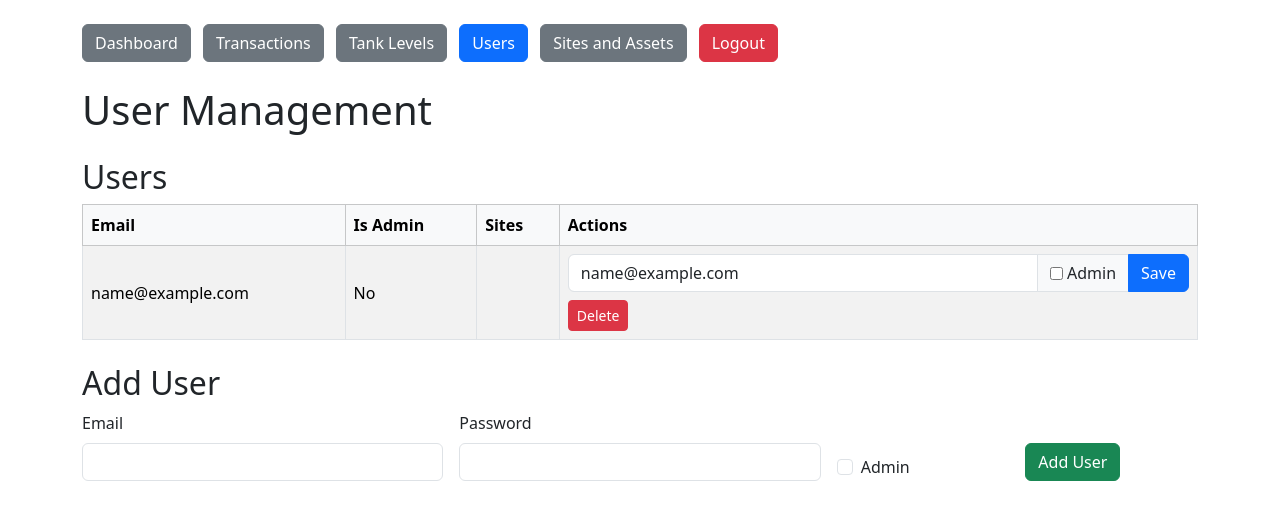
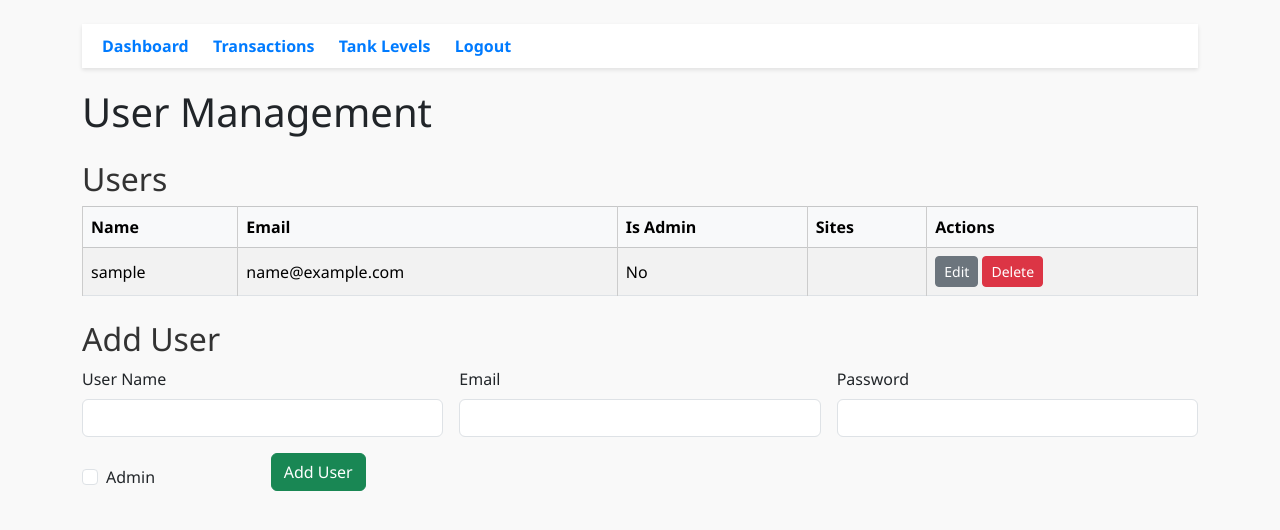
Before and after one commit to Quietsphere/flask-sql-viewer, a Flask app: template templates/admin_users.html in a window 1280 px wide. Shown: the top 530 px of the page. Run offline with Flask 3, Linux system fonts and the light colour scheme; the template is opened without the code that fills it: most values are stand-ins (such as "Sample title", 1, 10 or a date in 2020).

Commit message:
Added user updates and names

```diff
--- a/app.py
+++ b/app.py
@@ -21,6 +21,16 @@ driver = 'ODBC Driver 17 for SQL Server'
 
 connection_string = f"mssql+pyodbc://{username}:{password}@{server}/{database}?driver={driver.replace(' ', '+')}"
 engine = create_engine(connection_string)
+
+def get_user_site_access(user_id):
+    with engine.connect() as conn:
+        rows = conn.execute(text("""
+            SELECT usa.SiteID, s.SiteName, usa.HasFullAccess
+            FROM UserSiteAccess usa
+            JOIN Sites s ON usa.SiteID = s.SiteID
+            WHERE usa.UserID = :user_id
+        """), {"user_id": user_id}).fetchall()
+    return rows
 
 def get_date_range(request_args):
     today = date.today()
@@ -323,12 +333,16 @@ def admin_users():
         form_type = request.form.get("form_type")
 
         if form_type == "create_user":
+            user_name = request.form.get("user_name", "").strip()
             email = request.form["email"].strip().lower()
             password = request.form["password"]
             is_admin = bool(request.form.get("is_admin"))
 
             with engine.connect() as conn:
-                existing = conn.execute(text("SELECT 1 FROM Users WHERE LOWER(Email) = :email"), {"email": email}).fetchone()
+                existing = conn.execute(
+                    text("SELECT 1 FROM Users WHERE LOWER(Email) = :email"),
+                    {"email": email}
+                ).fetchone()
 
             if existing:
                 flash("A user with that email already exists.", "warning")
@@ -336,20 +350,53 @@ def admin_users():
                 password_hash = generate_password_hash(password)
                 with engine.begin() as conn:
                     conn.execute(text("""
-                        INSERT INTO Users (Email, PasswordHash, IsAdmin)
-                        VALUES (:email, :password_hash, :is_admin)
-                    """), {"email": email, "password_hash": password_hash, "is_admin": int(is_admin)})
+                        INSERT INTO Users (UserName, Email, PasswordHash, IsAdmin)
+                        VALUES (:user_name, :email, :password_hash, :is_admin)
+                    """), {
+                        "user_name": user_name,
+                        "email": email,
+                        "password_hash": password_hash,
+                        "is_admin": int(is_admin)
+                    })
                 flash("User created successfully.", "success")
 
         elif form_type == "edit_user":
             user_id = request.form["user_id"]
             email = request.form["email"].strip().lower()
             is_admin = bool(request.form.get("is_admin"))
+            user_name = request.form.get("user_name", "").strip()
+
+            # Save user info
             with engine.begin() as conn:
                 conn.execute(text("""
-                    UPDATE Users SET Email = :email, IsAdmin = :is_admin WHERE UserID = :user_id
-                """), {"email": email, "is_admin": int(is_admin), "user_id": user_id})
-            flash("User updated.", "info")
+                    UPDATE Users
+                    SET Email = :email, IsAdmin = :is_admin, UserName =:user_name
+                    WHERE UserID = :user_id
+                """), {
+                    "email": email,
+                    "is_admin": int(is_admin),
+                    "user_name": user_name,
+                    "user_id": user_id
+                })
+
+                # Remove old site assignments
+                conn.execute(text("DELETE FROM UserSiteAccess WHERE UserID = :user_id"), {"user_id": user_id})
+
+                # Insert new assignments
+                site_ids = request.form.getlist("site_ids")
+                for site_id in site_ids:
+                    full_access = request.form.get(f"full_access_{site_id}") == "1"
+                    conn.execute(text("""
+                        INSERT INTO UserSiteAccess (UserID, SiteID, HasFullAccess)
+                        VALUES (:user_id, :site_id, :has_full_access)
+                    """), {
+                        "user_id": user_id,
+                        "site_id": site_id,
+                        "has_full_access": int(full_access)
+                    })
+
+            flash("User and site access updated.", "success")
+
 
         elif form_type == "delete_user":
             user_id = request.form["user_id"]
@@ -357,16 +404,46 @@ def admin_users():
                 conn.execute(text("DELETE FROM Users WHERE UserID = :user_id"), {"user_id": user_id})
             flash("User deleted.", "info")
 
+        elif form_type == "assign_site":
+            user_id = request.form["user_id"]
+            site_id = request.form["site_id"]
+            has_full_access = bool(request.form.get("has_full_access"))
+
+            with engine.begin() as conn:
+                existing = conn.execute(text("""
+                    SELECT 1 FROM UserSiteAccess
+                    WHERE UserID = :user_id AND SiteID = :site_id
+                """), {
+                    "user_id": user_id,
+                    "site_id": site_id
+                }).fetchone()
+
+                if existing:
+                    flash("This user already has access to the selected site.", "warning")
+                else:
+                    conn.execute(text("""
+                        INSERT INTO UserSiteAccess (UserID, SiteID, HasFullAccess)
+                        VALUES (:user_id, :site_id, :has_full_access)
+                    """), {
+                        "user_id": user_id,
+                        "site_id": site_id,
+                        "has_full_access": int(has_full_access)
+                    })
+                    flash("Site access assigned successfully.", "success")
+
     with engine.connect() as conn:
-        users = conn.execute(text("SELECT UserID, Email, IsAdmin FROM Users ORDER BY Email")).fetchall()
+        users = conn.execute(text("SELECT UserID, Email, UserName, IsAdmin FROM Users ORDER BY UserName")).fetchall()
         assignments = conn.execute(text("""
-            SELECT u.Email, s.SiteName FROM UserSiteAccess usa
+            SELECT usa.UserID, u.Email, s.SiteName, usa.SiteID, usa.HasFullAccess, u.UserName
+            FROM UserSiteAccess usa
             JOIN Users u ON usa.UserID = u.UserID
             JOIN Sites s ON usa.SiteID = s.SiteID
-            ORDER BY u.Email, s.SiteName
+            ORDER BY u.UserName, s.SiteName
         """)).fetchall()
+        sites = conn.execute(text("SELECT SiteID, SiteName FROM Sites ORDER BY SiteName")).fetchall()
 
-    return render_template("admin_users.html", users=users, assignments=assignments)
+    return render_template("admin_users.html", users=users, assignments=assignments, sites=sites)
+
 
 
 @app.route("/admin/sites", methods=["GET", "POST"])
--- a/templates/admin_users.html
+++ b/templates/admin_users.html
@@ -5,17 +5,20 @@
     <meta charset="UTF-8">
     <title>User Management</title>
     <link href="https://cdn.jsdelivr.net/npm/bootstrap@5.3.3/dist/css/bootstrap.min.css" rel="stylesheet">
+    <link rel="stylesheet" href="{{ url_for('static', filename='style.css') }}">
 </head>
 <body class="container py-4">
 
 <!-- Navigation -->
-<nav class="mb-4">
-    <a href="/" class="btn btn-secondary me-2">Dashboard</a>
-    <a href="/transactions" class="btn btn-secondary me-2">Transactions</a>
-    <a href="/tanklevels" class="btn btn-secondary me-2">Tank Levels</a>
-    <a href="/admin/users" class="btn btn-primary me-2">Users</a>
-    <a href="/admin/sites" class="btn btn-secondary me-2">Sites and Assets</a>
-    <a href="/logout" class="btn btn-danger">Logout</a>
+<nav>
+    <a href="/">Dashboard</a>
+    <a href="/transactions">Transactions</a>
+    <a href="/tanklevels">Tank Levels</a>
+    {% if session.get("is_admin") %}
+        <a href="/admin/users">Users</a>
+        <a href="/admin/sites">Sites and Assets</a>
+    {% endif %}
+    <a href="/logout">Logout</a>
 </nav>
 
 <h1 class="mb-4">User Management</h1>
@@ -37,6 +40,7 @@
 <table class="table table-bordered table-striped align-middle">
     <thead class="table-light">
         <tr>
+            <th>Name</th>
             <th>Email</th>
             <th>Is Admin</th>
             <th>Sites</th>
@@ -46,6 +50,7 @@
     <tbody>
         {% for user in users %}
         <tr>
+            <td>{{ user.UserName }}</td>
             <td>{{ user.Email }}</td>
             <td>{{ "Yes" if user.IsAdmin else "No" }}</td>
             <td>
@@ -54,23 +59,73 @@
                 {% endfor %}
             </td>
             <td>
-                <form method="post" class="d-inline">
-                    <input type="hidden" name="form_type" value="edit_user">
-                    <input type="hidden" name="user_id" value="{{ user.UserID }}">
-                    <div class="input-group mb-2">
-                        <input type="email" name="email" value="{{ user.Email }}" class="form-control" required>
-                        <div class="input-group-text">
-                            <input type="checkbox" name="is_admin" value="1" {% if user.IsAdmin %}checked{% endif %}>
-                            &nbsp;Admin
-                        </div>
-                        <button type="submit" class="btn btn-primary">Save</button>
-                    </div>
-                </form>
+                <button class="btn btn-sm btn-secondary" data-bs-toggle="modal" data-bs-target="#editUserModal{{ user.UserID }}">Edit</button>
                 <form method="post" class="d-inline" onsubmit="return confirm('Delete this user?');">
                     <input type="hidden" name="form_type" value="delete_user">
                     <input type="hidden" name="user_id" value="{{ user.UserID }}">
                     <button type="submit" class="btn btn-danger btn-sm">Delete</button>
                 </form>
+
+                <!-- Edit User Modal -->
+<div class="modal fade" id="editUserModal{{ user.UserID }}" tabindex="-1" aria-labelledby="editUserModalLabel{{ user.UserID }}" aria-hidden="true">
+  <div class="modal-dialog modal-lg">
+    <div class="modal-content">
+      <form method="post">
+        <div class="modal-header">
+          <h5 class="modal-title" id="editUserModalLabel{{ user.UserID }}">Edit {{ user.UserName or "User" }}</h5>
+          <button type="button" class="btn-close" data-bs-dismiss="modal" aria-label="Close"></button>
+        </div>
+        <div class="modal-body">
+          <input type="hidden" name="form_type" value="edit_user">
+          <input type="hidden" name="user_id" value="{{ user.UserID }}">
+
+          <!-- Edit UserName -->
+          <div class="mb-3">
+  <label for="user_name{{ user.UserID }}" class="form-label">User Name</label>
+  <input type="text" class="form-control" name="user_name" id="user_name{{ user.UserID }}" value="{{ user.UserName or '' }}">
+</div>
+
+          <!-- Email + Admin -->
+          <div class="mb-3">
+            <label for="email{{ user.UserID }}" class="form-label">Email</label>
+            <input type="email" class="form-control" name="email" id="email{{ user.UserID }}" value="{{ user.Email }}" required>
+          </div>
+          <div class="form-check mb-3">
+            <input type="checkbox" class="form-check-input" name="is_admin" id="is_admin{{ user.UserID }}" value="1" {% if user.IsAdmin %}checked{% endif %}>
+            <label class="form-check-label" for="is_admin{{ user.UserID }}">Admin</label>
+          </div>
+
+          <!-- Site Assignments -->
+          <h6 class="mt-4">Site Access</h6>
+          {% for site in sites %}
+            <div class="row align-items-center mb-2">
+              <div class="col-md-6">
+                <div class="form-check">
+                  <input class="form-check-input" type="checkbox" name="site_ids" value="{{ site.SiteID }}" id="site{{ user.UserID }}_{{ site.SiteID }}"
+                    {% for a in assignments if a.UserID == user.UserID and a.SiteID == site.SiteID %}checked{% endfor %}>
+                  <label class="form-check-label" for="site{{ user.UserID }}_{{ site.SiteID }}">{{ site.SiteName }}</label>
+                </div>
+              </div>
+              <div class="col-md-6">
+                <div class="form-check form-switch">
+                  <input class="form-check-input" type="checkbox" name="full_access_{{ site.SiteID }}" value="1" id="fullAccess{{ user.UserID }}_{{ site.SiteID }}"
+                    {% for a in assignments if a.UserID == user.UserID and a.SiteID == site.SiteID and a.HasFullAccess %}checked{% endfor %}>
+                  <label class="form-check-label small" for="fullAccess{{ user.UserID }}_{{ site.SiteID }}">Full Access</label>
+                </div>
+              </div>
+            </div>
+          {% endfor %}
+        </div>
+        <div class="modal-footer">
+          <button type="button" class="btn btn-secondary" data-bs-dismiss="modal">Cancel</button>
+          <button type="submit" class="btn btn-primary">Save Changes</button>
+        </div>
+      </form>
+    </div>
+  </div>
+</div>
+
+
             </td>
         </tr>
         {% endfor %}
@@ -82,9 +137,14 @@
 <form method="post" class="row g-3">
     <input type="hidden" name="form_type" value="create_user">
     <div class="col-md-4">
+        <label for="user_name" class="form-label">User Name</label>
+        <input type="text" name="user_name" id="user_name" class="form-control" required>
+    </div>
+    <div class="col-md-4">
         <label for="email" class="form-label">Email</label>
         <input type="email" name="email" id="email" class="form-control" required>
     </div>
+
     <div class="col-md-4">
         <label for="password" class="form-label">Password</label>
         <input type="password" name="password" id="password" class="form-control" required>
```
Also changed, not shown: templates/admin_sites.html (+10 -7 lines), templates/index.html (+10 -7 lines), templates/tanklevels.html (+11 -8 lines), templates/transactions.html (+12 -8 lines).
